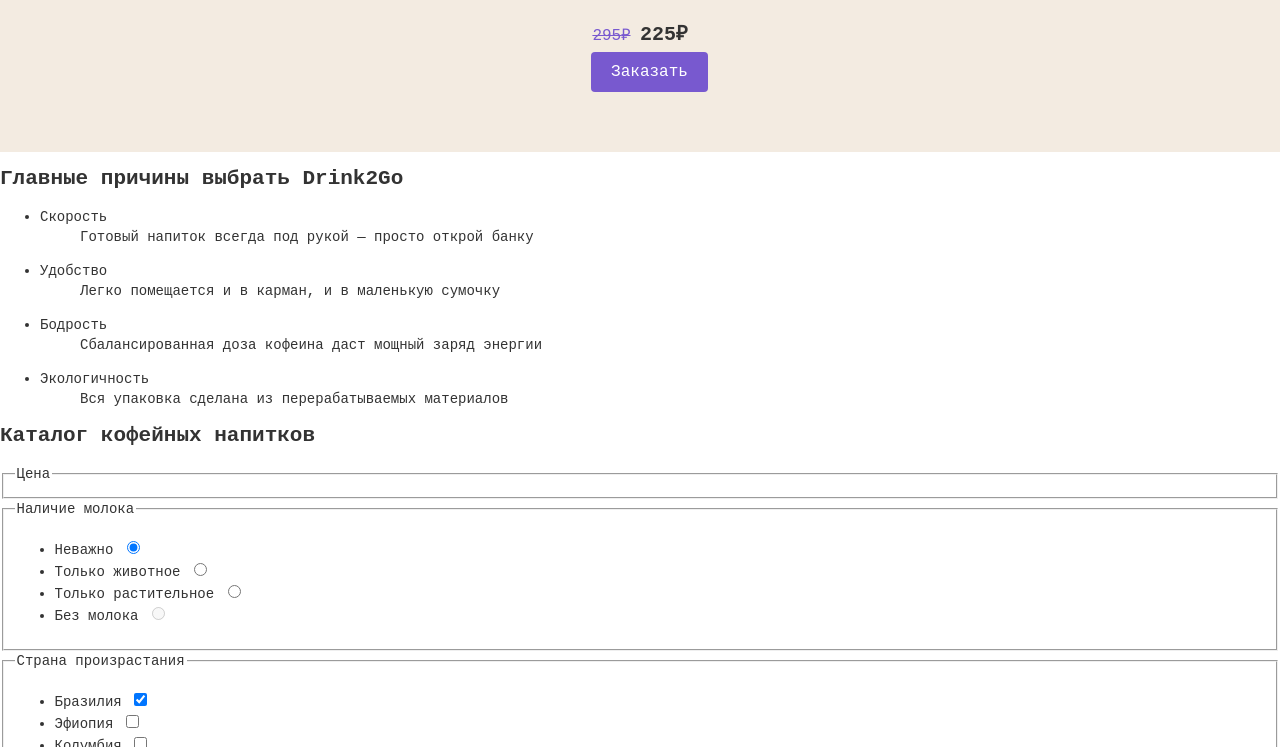
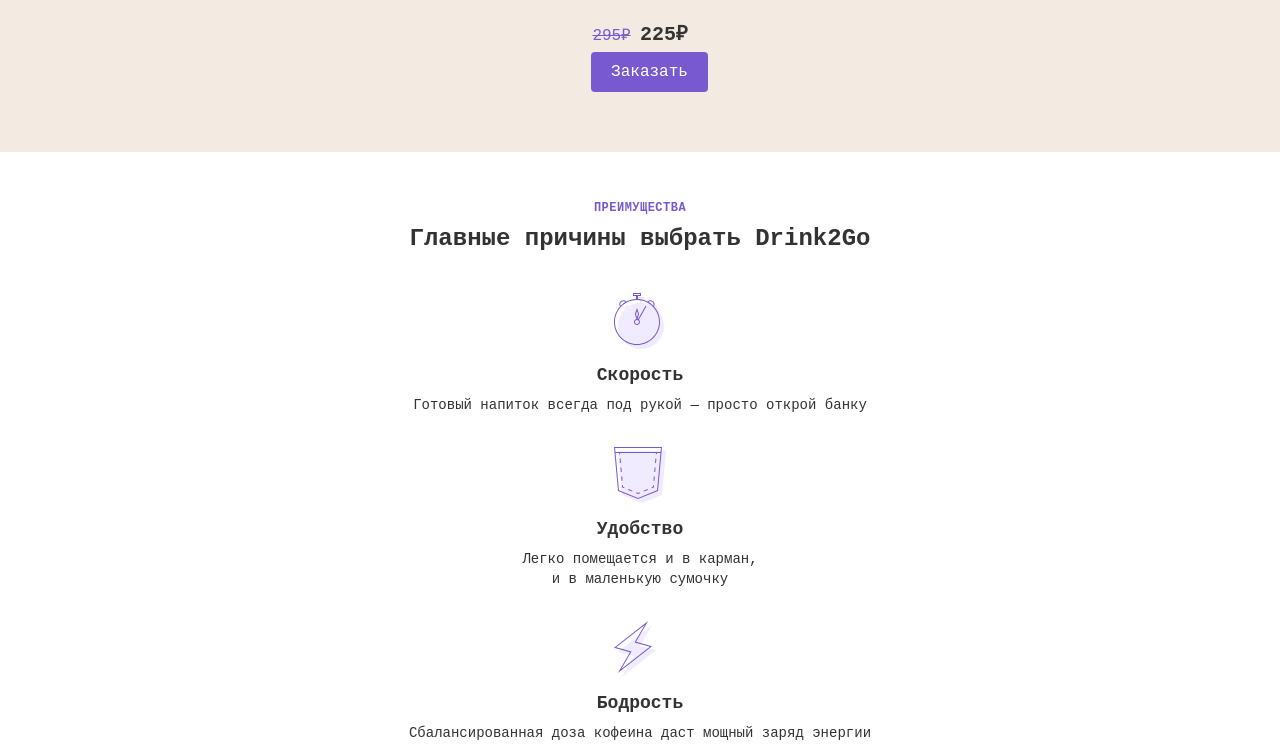
Before and after one commit to Core2-0/HTML_Academy-Drink2Go, a website: page source/index.html in a window 1280 px wide. Shown: the part 205-952 px from the top of the page. Drawn offline with nearby package versions, Linux system fonts and the light colour scheme; files that its build step writes are made by us from their sources; files whose address does not match are found by name.

Commit message:
styled features block

```diff
--- a/source/index.html
+++ b/source/index.html
@@ -145,34 +145,27 @@
   </header>
   <main class="page__main page-main">
     <h1 class="visually-hidden">Интернет-магазин кофейных напитков - «Drink2Go»</h1>
-    <section class="features">
-      <h2>Главные причины выбрать Drink2Go</h2>
-      <ul class="features-list">
-        <li class="features-list__item">
-          <dl>
-            <dt>Скорость</dt>
-            <dd>Готовый напиток всегда под рукой — просто открой банку</dd>
-          </dl>
-        </li>
-        <li class="features-list__item">
-          <dl>
-            <dt>Удобство</dt>
-            <dd>Легко помещается и в карман, и в маленькую сумочку</dd>
-          </dl>
-        </li>
-        <li class="features-list__item">
-          <dl>
-            <dt>Бодрость</dt>
-            <dd>Сбалансированная доза кофеина даст мощный заряд энергии</dd>
-          </dl>
-        </li>
-        <li class="features-list__item">
-          <dl>
-            <dt>Экологичность</dt>
-            <dd>Вся упаковка сделана из перерабатываемых материалов</dd>
-          </dl>
-        </li>
-      </ul>
+    <section class="features wrapper">
+      <h2 class="features__title title">Главные причины выбрать Drink2Go</h2>
+      <span class="features__badge badge">Преимущества</span>
+      <dl class="features__features-list features-list">
+        <div class="features-list__item features-list__item--speed">
+          <dt class="features-list__title title">Скорость</dt>
+          <dd class="features-list__description">Готовый напиток всегда под рукой — просто открой банку</dd>
+        </div>
+        <div class="features-list__item features-list__item--comfort">
+          <dt class="features-list__title title">Удобство</dt>
+          <dd class="features-list__description">Легко помещается и в карман,<br>и в маленькую сумочку</dd>
+        </div>
+        <div class="features-list__item features-list__item--energy">
+          <dt class="features-list__title title">Бодрость</dt>
+          <dd class="features-list__description">Сбалансированная доза кофеина даст мощный заряд энергии</dd>
+        </div>
+        <div class="features-list__item features-list__item--eco">
+          <dt class="features-list__title title">Экологичность</dt>
+          <dd class="features-list__description">Вся упаковка сделана<br>из перерабатываемых материалов</dd>
+        </div>
+      </dl>
     </section>
     <section class="catalog">
       <h2>Каталог кофейных напитков</h2>
--- /dev/null
+++ b/source/sass/blocks/features-list.scss
@@ -0,0 +1,72 @@
+.features-list {
+  @include list-reset;
+}
+
+.features-list__item {
+  margin-bottom: 32px;
+
+  &:last-child {
+    margin-bottom: 0;
+  }
+
+  &--speed {
+    &::before {
+      content: "";
+      display: block;
+      width: 52px;
+      height: 56px;
+      background-image: url(../../img/features_icons/speed_icon.svg);
+      background-repeat: no-repeat;
+      margin: 0 auto 10px;
+    }
+  }
+
+  &--comfort {
+    &::before {
+      content: "";
+      display: block;
+      width: 52px;
+      height: 56px;
+      background-image: url(../../img/features_icons/comfort_icon.svg);
+      background-repeat: no-repeat;
+      margin: 0 auto 10px;
+    }
+
+  }
+
+  &--energy {
+    &::before {
+      content: "";
+      display: block;
+      width: 52px;
+      height: 56px;
+      background-image: url(../../img/features_icons/energy_icon.svg);
+      background-repeat: no-repeat;
+      margin: 0 auto 10px;
+    }
+
+  }
+
+  &--eco {
+    &::before {
+      content: "";
+      display: block;
+      width: 52px;
+      height: 56px;
+      background-image: url(../../img/features_icons/eco_icon.svg);
+      background-repeat: no-repeat;
+      margin: 0 auto 10px;
+    }
+
+  }
+}
+
+.features-list__title {
+  font-size: 18px;
+  line-height: 32px;
+  margin-bottom: 4px;
+}
+
+.features-list__description {
+  margin: 0;
+}
--- /dev/null
+++ b/source/sass/blocks/features.scss
@@ -0,0 +1,21 @@
+.features {
+  display: flex;
+  flex-direction: column;
+  text-align: center;
+  padding-top: 48px;
+}
+
+.features__title {
+  margin: 0;
+  order: 1;
+  margin-bottom: 36px;
+}
+
+.features__badge {
+  order: 0;
+  margin-bottom: 5px;
+}
+
+.features__features-list {
+  order: 2;
+}
--- a/source/sass/style.scss
+++ b/source/sass/style.scss
@@ -21,3 +21,7 @@
 @import "./blocks/site-list.scss";
 @import "./blocks/user-navigation-list.scss";
 @import "./blocks/main-slider.scss";
+// Main
+// Features
+@import "./blocks/features.scss";
+@import "./blocks/features-list.scss";
```
Also changed, not shown: source/img/features_icons/energy_icon.svg (renamed from source/img/features_icons/zip_icon.svg).
